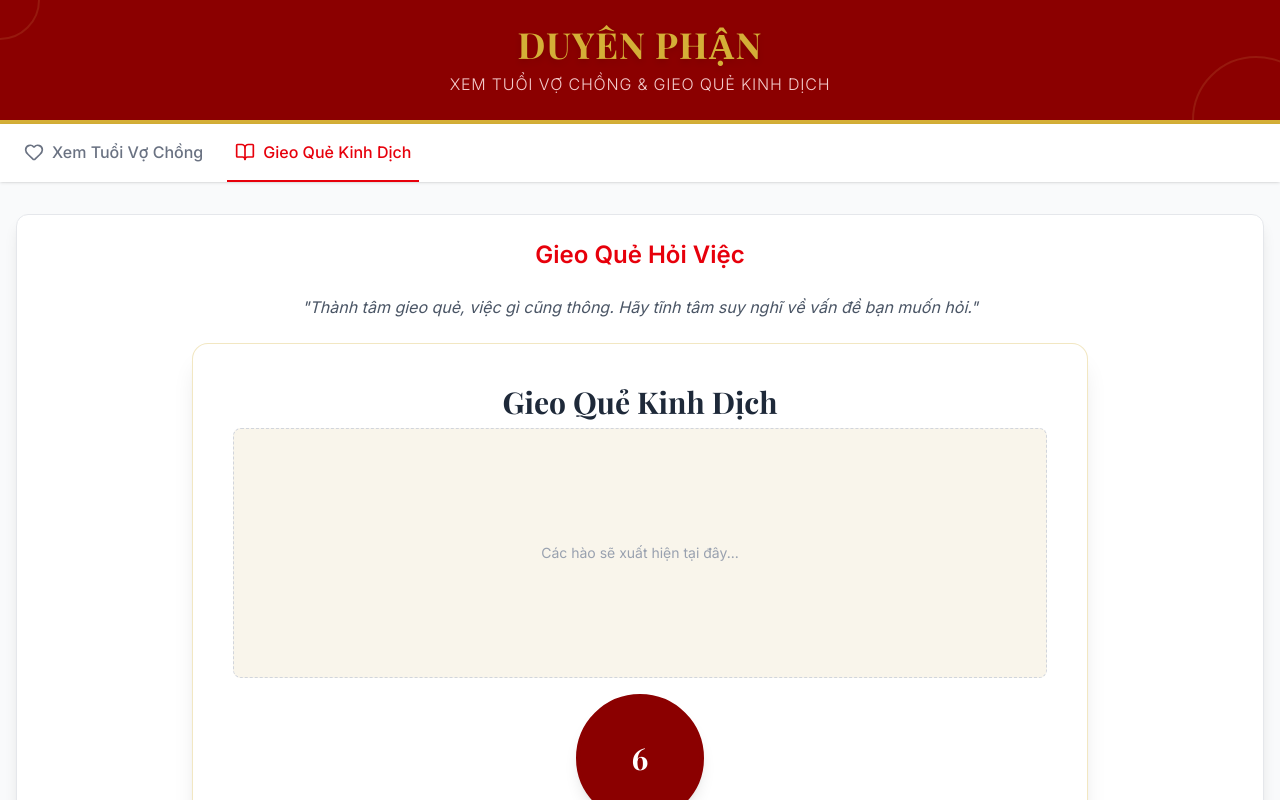
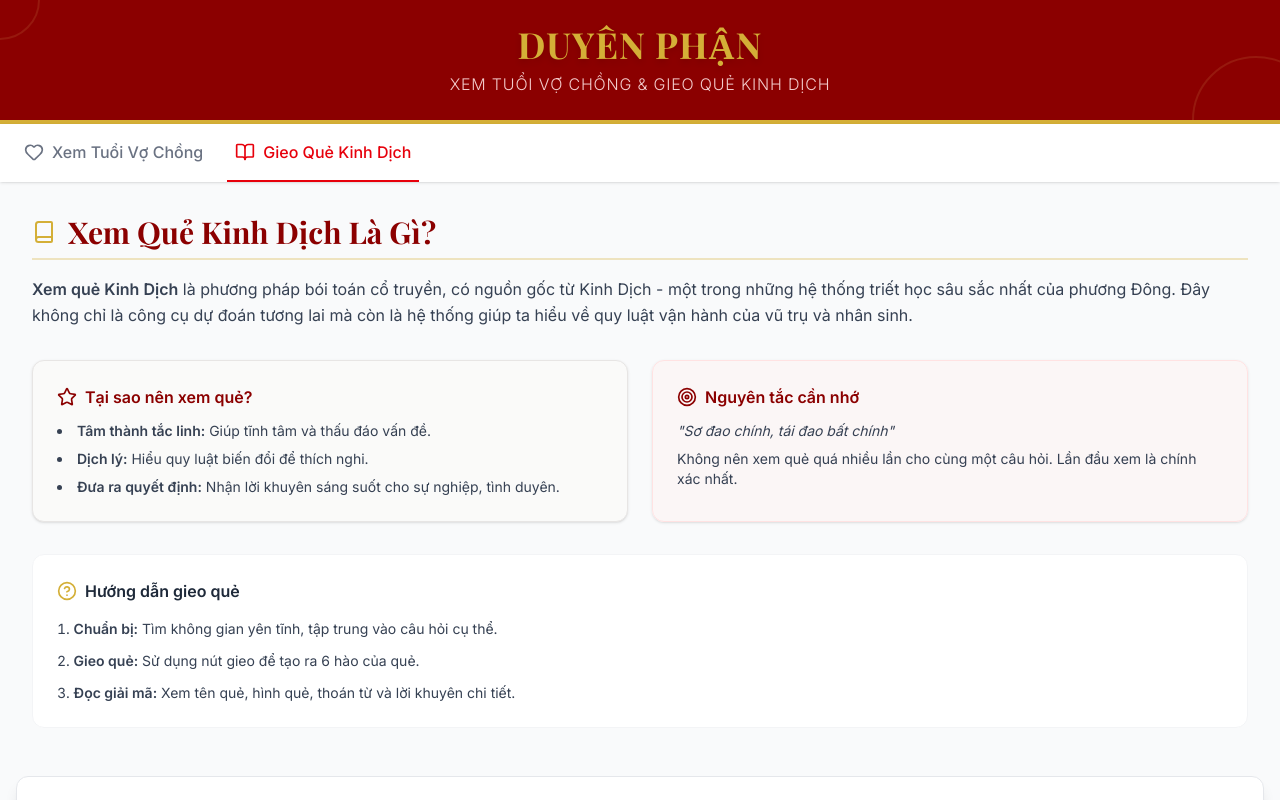
Before and after one commit to tqtss0405/boitoan-project, a React (Vite) app: page / in a window 1280 px wide. Both pictures are taken after a click on the button "Gieo Quẻ Kinh Dịch". Shown: the top 800 px of the page. Built offline with nearby package versions, Linux system fonts and the light colour scheme.

Commit message:
update content

```diff
--- a/src/App.tsx
+++ b/src/App.tsx
@@ -7,6 +7,7 @@ import type { FormData, CompatibilityResult } from './types';
 import { BookOpen, Heart } from 'lucide-react'; // Icon cho menu
 import { HomeContent } from './components/HomeContent';
 import { Header, Footer } from './components/Layout';
+import { KinhDichContent } from './components/KinhDichContent';
 function App() {
   // State quản lý Tab đang chọn (Mặc định là 'home' - Xem tuổi)
   const [activeTab, setActiveTab] = useState<'home' | 'kinhdich'>('home');
@@ -98,6 +99,9 @@ function App() {
         {/* TAB 2: KINH DỊCH */}
         {activeTab === 'kinhdich' && (
           <div className="animate-fade-in max-w-7xl mx-auto">
+            <div className="container mx-auto px-4 mb-12">
+              <KinhDichContent />
+            </div>
             <div className="bg-white p-6 rounded-xl shadow-lg border border-gray-200">
               <h2 className="text-2xl font-bold text-center text-red-600 mb-6">
                 Gieo Quẻ Hỏi Việc
--- /dev/null
+++ b/src/components/KinhDichContent.tsx
@@ -0,0 +1,51 @@
+import React from 'react';
+import { Book, HelpCircle, Star, Target } from 'lucide-react';
+
+export const KinhDichContent: React.FC = () => {
+  return (
+    <div className="prose prose-stone max-w-none text-gray-700 space-y-8 mb-10">
+      <section>
+        <h2 className="text-3xl font-serif font-bold text-orient-red border-b-2 border-orient-gold/30 pb-2 flex items-center gap-3">
+          <Book className="text-orient-gold" /> Xem Quẻ Kinh Dịch Là Gì?
+        </h2>
+        <p className="mt-4 leading-relaxed">
+          <strong>Xem quẻ Kinh Dịch</strong> là phương pháp bói toán cổ truyền, có nguồn gốc từ Kinh Dịch - một trong những hệ thống triết học sâu sắc nhất của phương Đông. Đây không chỉ là công cụ dự đoán tương lai mà còn là hệ thống giúp ta hiểu về quy luật vận hành của vũ trụ và nhân sinh.
+        </p>
+      </section>
+
+      <div className="grid md:grid-cols-2 gap-6">
+        <div className="bg-stone-50 p-6 rounded-xl border border-stone-200 shadow-sm">
+          <h3 className="font-bold text-orient-red mb-3 flex items-center gap-2">
+            <Star className="w-5 h-5" /> Tại sao nên xem quẻ?
+          </h3>
+          <ul className="list-disc list-inside space-y-2 text-sm">
+            <li><strong>Tâm thành tắc linh:</strong> Giúp tĩnh tâm và thấu đáo vấn đề.</li>
+            <li><strong>Dịch lý:</strong> Hiểu quy luật biến đổi để thích nghi.</li>
+            <li><strong>Đưa ra quyết định:</strong> Nhận lời khuyên sáng suốt cho sự nghiệp, tình duyên.</li>
+          </ul>
+        </div>
+
+        <div className="bg-red-50/50 p-6 rounded-xl border border-red-100 shadow-sm">
+          <h3 className="font-bold text-orient-red mb-3 flex items-center gap-2">
+            <Target className="w-5 h-5" /> Nguyên tắc cần nhớ
+          </h3>
+          <p className="text-sm italic">"Sơ đao chính, tái đao bất chính"</p>
+          <p className="text-sm mt-2">
+            Không nên xem quẻ quá nhiều lần cho cùng một câu hỏi. Lần đầu xem là chính xác nhất.
+          </p>
+        </div>
+      </div>
+
+      <section className="bg-white p-6 rounded-xl border border-gray-100">
+        <h3 className="font-bold text-gray-800 mb-4 flex items-center gap-2">
+          <HelpCircle className="w-5 h-5 text-orient-gold" /> Hướng dẫn gieo quẻ
+        </h3>
+        <ol className="list-decimal list-inside space-y-3 text-sm">
+          <li><strong>Chuẩn bị:</strong> Tìm không gian yên tĩnh, tập trung vào câu hỏi cụ thể.</li>
+          <li><strong>Gieo quẻ:</strong> Sử dụng nút gieo để tạo ra 6 hào của quẻ.</li>
+          <li><strong>Đọc giải mã:</strong> Xem tên quẻ, hình quẻ, thoán từ và lời khuyên chi tiết.</li>
+        </ol>
+      </section>
+    </div>
+  );
+};
```
